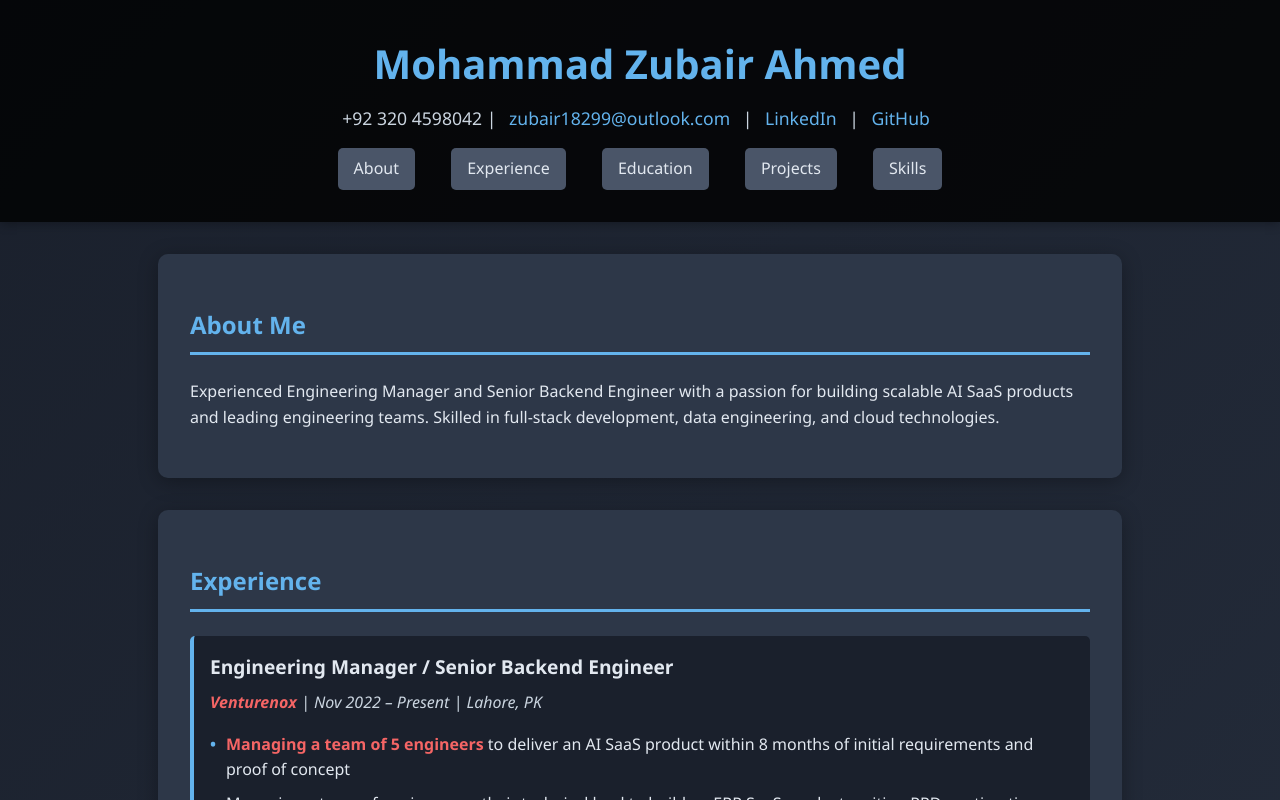
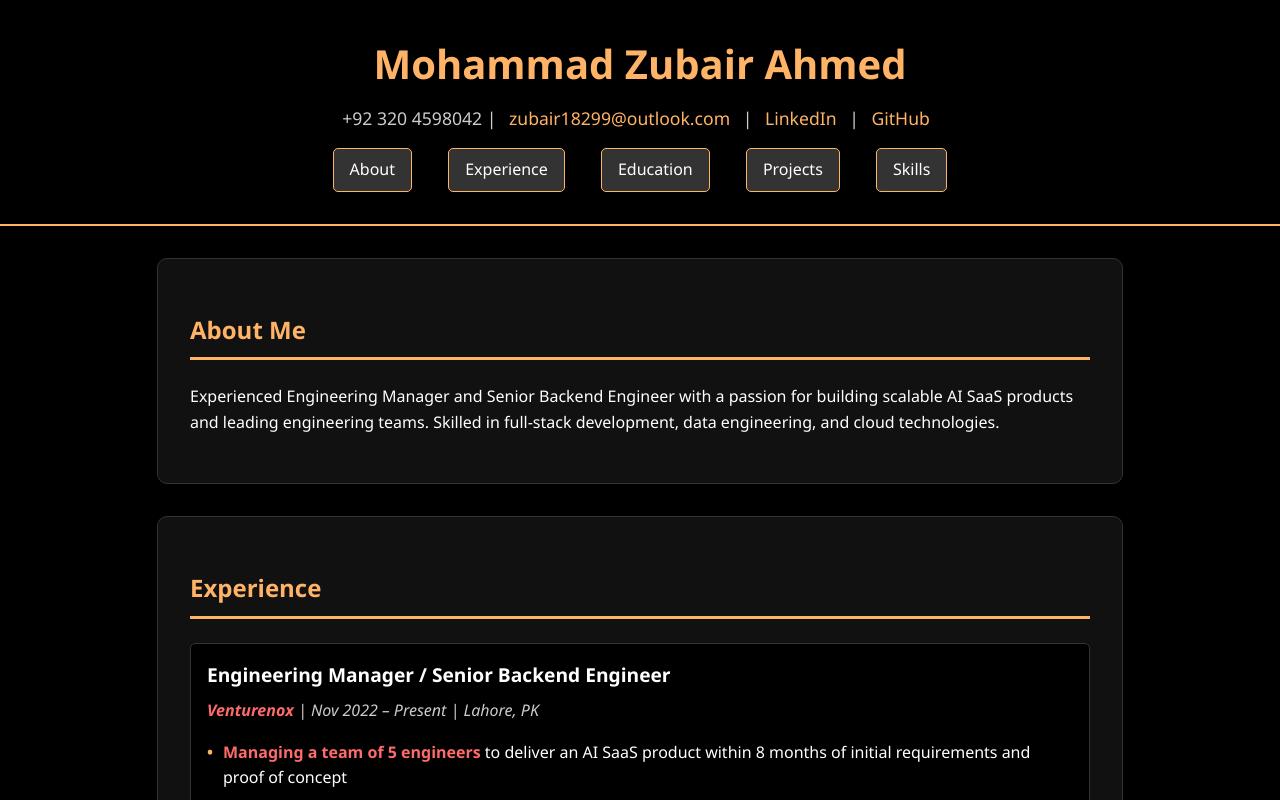
Before and after one commit to nooblyf12345/personalsite, a plain HTML site: page index.html in a window 1280 px wide. Shown: the top 800 px of the page. Drawn offline with Linux system fonts and the light colour scheme.

```diff
--- a/style.css
+++ b/style.css
@@ -3,35 +3,36 @@ body {
     line-height: 1.6;
     margin: 0;
     padding: 0;
-    color: #e2e8f0;
-    background: linear-gradient(135deg, #1a202c 0%, #2d3748 100%);
+    color: #ffffff;
+    background: #000000;
     min-height: 100vh;
 }
 
 header {
-    background-color: rgba(0, 0, 0, 0.8);
-    color: #fff;
+    background-color: #000000;
+    color: #ffffff;
     text-align: center;
     padding: 2rem 0;
-    box-shadow: 0 2px 10px rgba(0,0,0,0.3);
+    border-bottom: 2px solid #ffb366;
 }
 
 header h1 {
     margin: 0;
     font-size: 2.5rem;
-    color: #63b3ed;
+    color: #ffb366;
 }
 
 header p {
     margin: 0.5rem 0;
     font-size: 1.1rem;
-    color: #cbd5e0;
+    color: #cccccc;
 }
 
 header a {
-    color: #63b3ed;
+    color: #ffb366;
     text-decoration: none;
     margin: 0 0.5rem;
+    transition: all 0.3s ease;
 }
 
 header a:hover {
@@ -46,30 +47,32 @@ nav a {
     display: inline-block;
     margin: 0 1rem;
     padding: 0.5rem 1rem;
-    background-color: #4a5568;
-    color: #e2e8f0;
+    background-color: #333333;
+    color: #ffffff;
     text-decoration: none;
     border-radius: 5px;
-    transition: background-color 0.3s;
+    border: 1px solid #ffb366;
+    transition: all 0.3s ease;
 }
 
 nav a:hover {
-    background-color: #2d3748;
+    background-color: #ffb366;
+    color: #000000;
 }
 
 section {
     max-width: 900px;
     margin: 2rem auto;
     padding: 2rem;
-    background-color: #2d3748;
+    background-color: #111111;
     border-radius: 10px;
-    box-shadow: 0 4px 20px rgba(0,0,0,0.3);
+    border: 1px solid #333333;
     margin-bottom: 2rem;
 }
 
 h2 {
-    color: #63b3ed;
-    border-bottom: 3px solid #63b3ed;
+    color: #ffb366;
+    border-bottom: 3px solid #ffb366;
     padding-bottom: 0.5rem;
     margin-bottom: 1.5rem;
 }
@@ -77,21 +80,22 @@ h2 {
 .job, .project, .education-item {
     margin-bottom: 2rem;
     padding: 1rem;
-    border-left: 4px solid #63b3ed;
-    background-color: #1a202c;
+    border-left: 4px solid #ffb366;
+    background-color: #000000;
     border-radius: 5px;
+    border: 1px solid #333333;
 }
 
 .job h3, .project h3, .education-item h3 {
     margin: 0;
-    color: #e2e8f0;
+    color: #ffffff;
     font-size: 1.2rem;
 }
 
 .job p, .project p, .education-item p {
     margin: 0.5rem 0;
     font-style: italic;
-    color: #cbd5e0;
+    color: #cccccc;
 }
 
 ul {
@@ -103,19 +107,19 @@ li {
     margin-bottom: 0.5rem;
     padding-left: 1rem;
     position: relative;
-    color: #e2e8f0;
+    color: #ffffff;
 }
 
 li:before {
     content: "•";
-    color: #63b3ed;
+    color: #ffb366;
     font-weight: bold;
     position: absolute;
     left: 0;
 }
 
 strong {
-    color: #f56565;
+    color: #ff6b6b;
     font-weight: bold;
 }
 
@@ -126,25 +130,28 @@ strong {
 }
 
 .skill {
-    background-color: #4a5568;
-    color: #e2e8f0;
+    background-color: #333333;
+    color: #ffffff;
     padding: 0.5rem 1rem;
     border-radius: 20px;
     font-size: 0.9rem;
     display: inline-block;
     margin: 0.25rem;
-    transition: background-color 0.3s;
+    border: 1px solid #ffb366;
+    transition: all 0.3s ease;
 }
 
 .skill:hover {
-    background-color: #2d3748;
+    background-color: #ffb366;
+    color: #000000;
 }
 
 footer {
     text-align: center;
     padding: 1rem 0;
-    background-color: #1a202c;
-    color: #cbd5e0;
+    background-color: #000000;
+    color: #cccccc;
     position: relative;
     width: 100%;
+    border-top: 1px solid #333333;
 }
```
